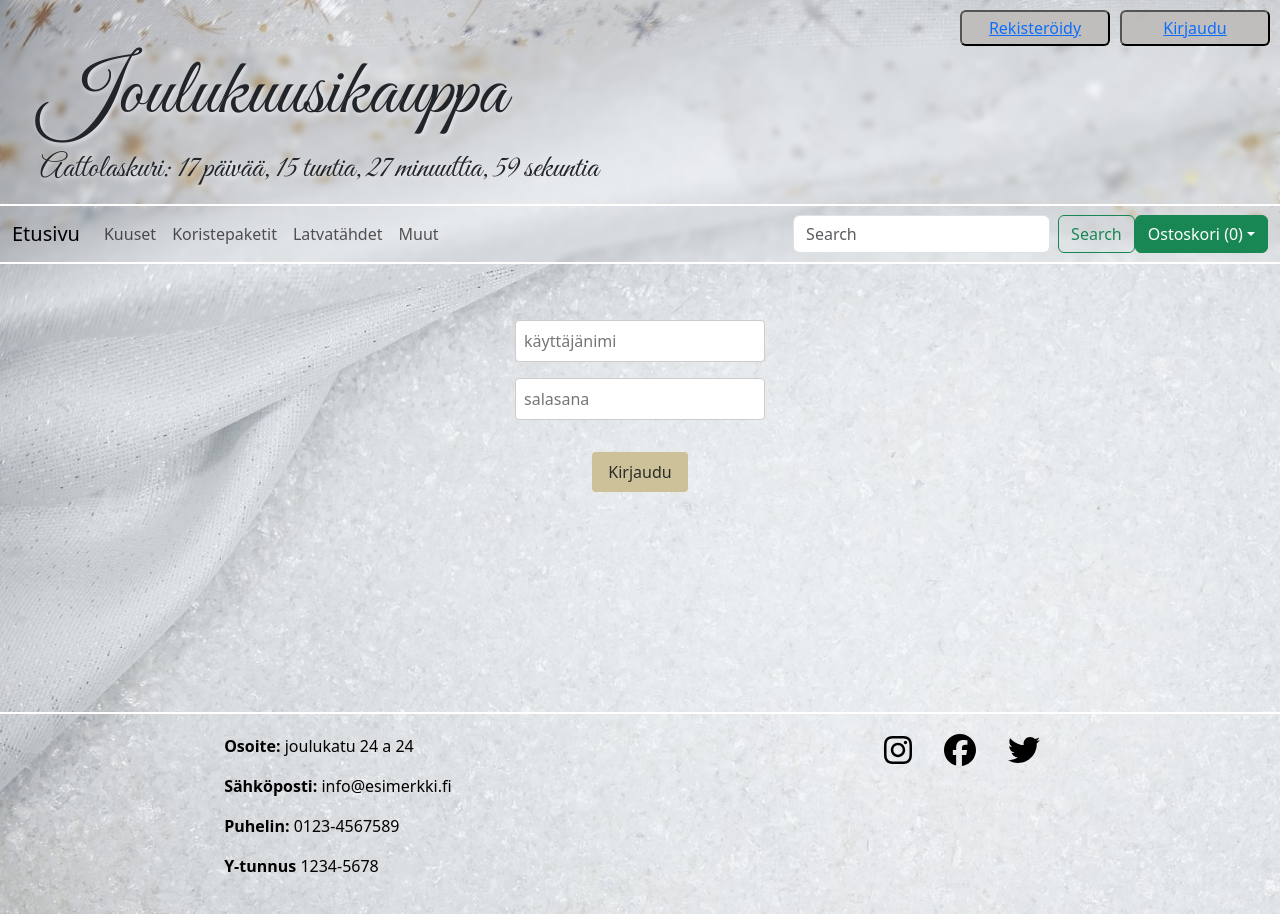
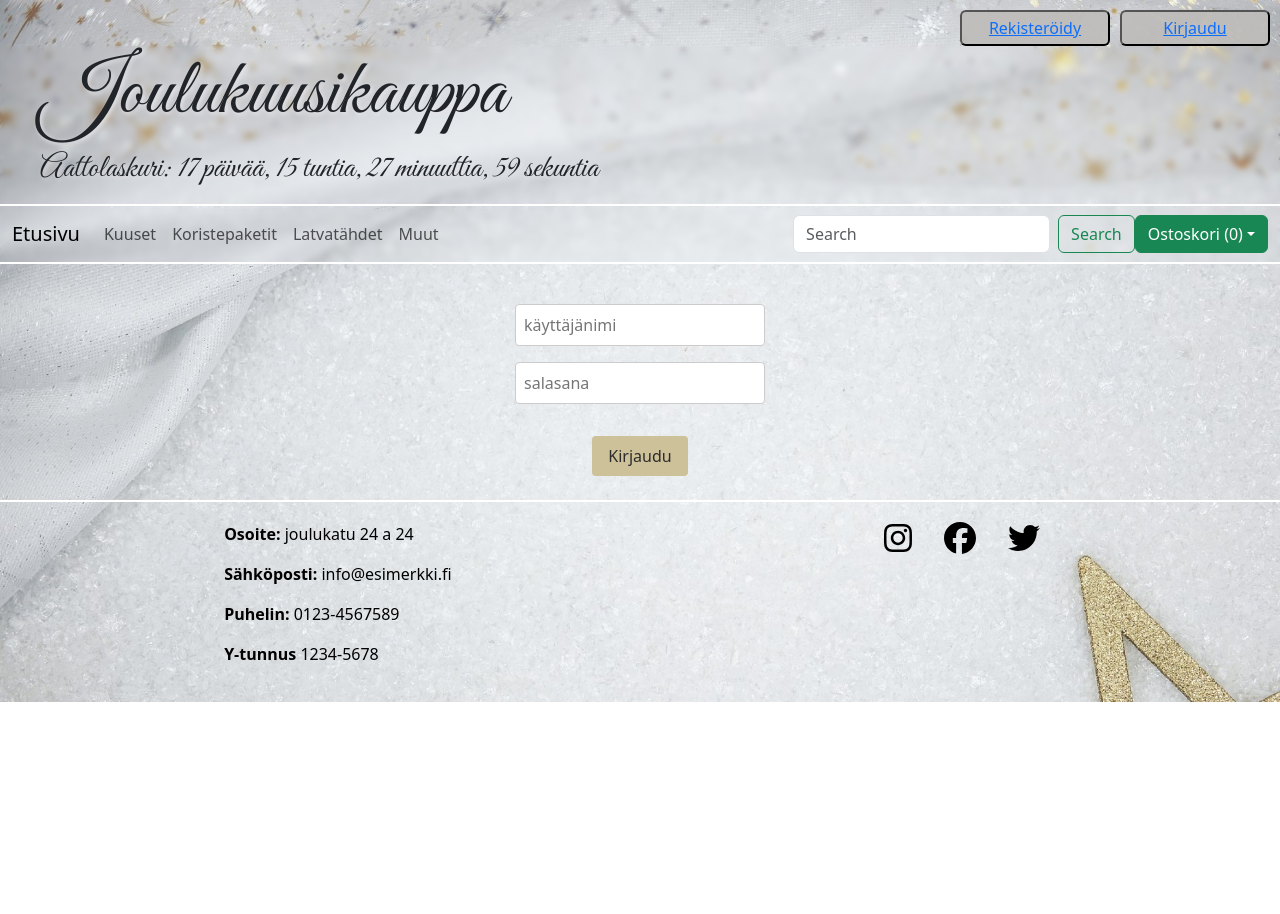
Before and after one commit to Verkkopalveluprojekti-Ryhma10/joulukuusikauppa, a React (Create React App) app: page /kirjaudu in a window 1280 px wide. After the commit the page ends 800 px from the top, so only its background shows below. Built offline with nearby package versions, Linux system fonts and the light colour scheme.

Commit message:
update and cleaning up css and fonts

```diff
--- a/src/styles/Forms.css
+++ b/src/styles/Forms.css
@@ -1,6 +1,5 @@
 .forms-container {
-    min-height: 50vh;
-    padding-top: 2em;
+    padding-top: 1em;
     display: flex;
     flex-direction: column;
     align-items: center;
--- a/src/styles/Header.css
+++ b/src/styles/Header.css
@@ -1,11 +1,4 @@
-/* @font-face {
-    font-family: 'NewFont';
-    src: url('./fonts/Abbasy\ Calligraphy\ Typeface.ttf') format('TrueType');
-    font-weight: normal;
-    font-style: normal;
-  } */
-
-  @import url('https://fonts.googleapis.com/css2?family=Great+Vibes&family=Mukta&display=swap');
+@import url('https://fonts.googleapis.com/css2?family=Great+Vibes&family=Mukta&display=swap');
 
 .header {
     display: inline-block;
@@ -29,7 +22,6 @@ h1 {
     font-size: 5em !important;
     color:rgb(79, 93, 104);
     text-shadow: 2px 2px 4px rgb(230, 230, 235);
-    /* font-family: 'NewFont', sans-serif;         */
     font-family: 'Great Vibes', cursive;
 }
 
@@ -37,7 +29,6 @@ h1 {
     font-size: 2em !important;
     color:rgb(79, 93, 104);
     text-shadow: 2px 2px 4px rgb(230, 230, 235);
-    /* font-family: 'NewFont', sans-serif;     */
     font-family: 'Great Vibes', cursive;
 }
 .button {
--- a/src/styles/global.css
+++ b/src/styles/global.css
@@ -1,11 +1,4 @@
-/* @font-face {
-    font-family: 'TextFont';
-    src: url('./fonts/Simple\ Kind\ Of\ Girl.ttf') format('TrueType');
-    font-weight: normal;
-    font-style: normal;
-  } */
-
-  @import url('https://fonts.googleapis.com/css2?family=Great+Vibes&family=Mukta&family=Pontano+Sans:wght@300&display=swap');
+@import url('https://fonts.googleapis.com/css2?family=Great+Vibes&family=Mukta&family=Pontano+Sans:wght@300&display=swap');
 
 body {
     background-image: url('../assets/images/main.jpg');
@@ -14,7 +7,6 @@ body {
 }
 
 .main {
-    /* font-family: 'TextFont', sans-serif; */
     font-family: 'Pontano Sans', sans-serif;
     min-height: 40em;
     width: 100%;
```
Also changed, not shown: src/styles/fonts/Abbasy Calligraphy Typeface.ttf (deleted), src/styles/fonts/Simple Kind Of Girl.ttf (deleted).
